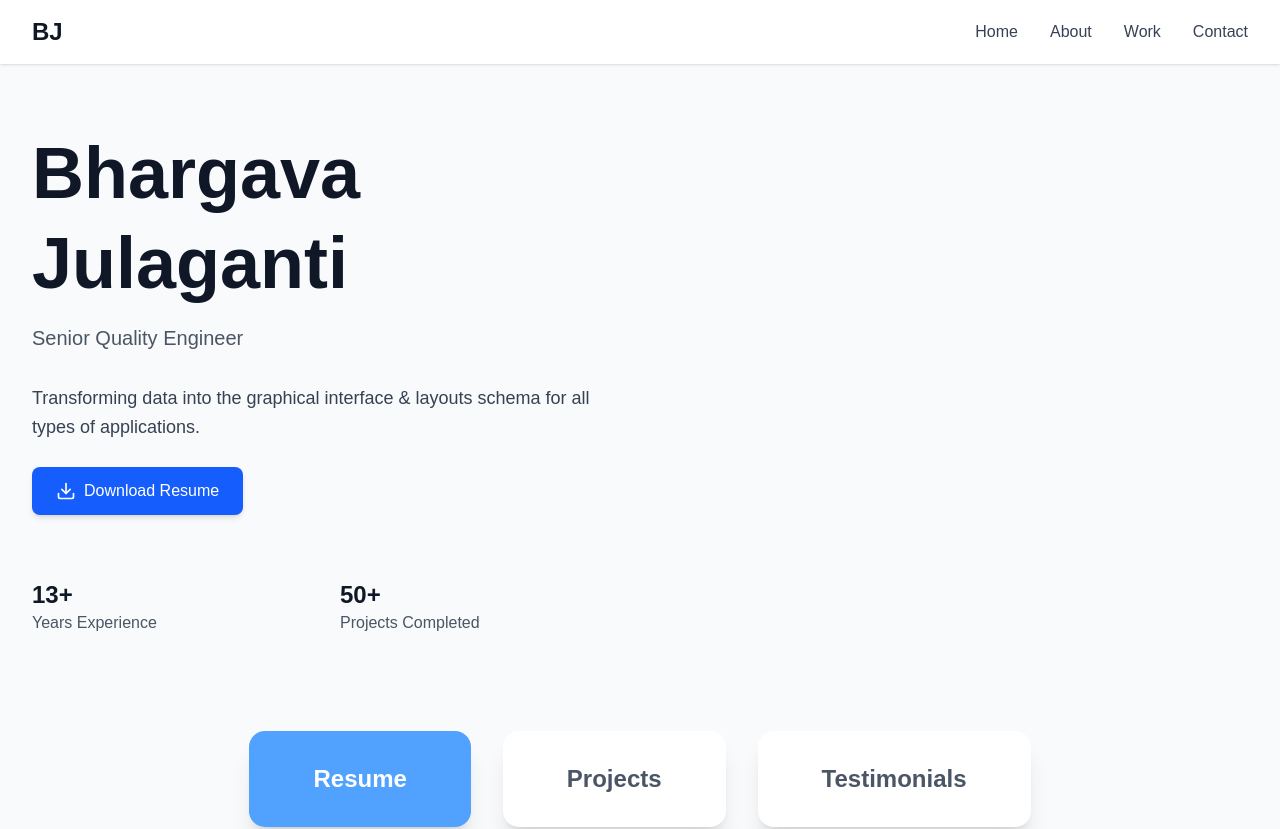
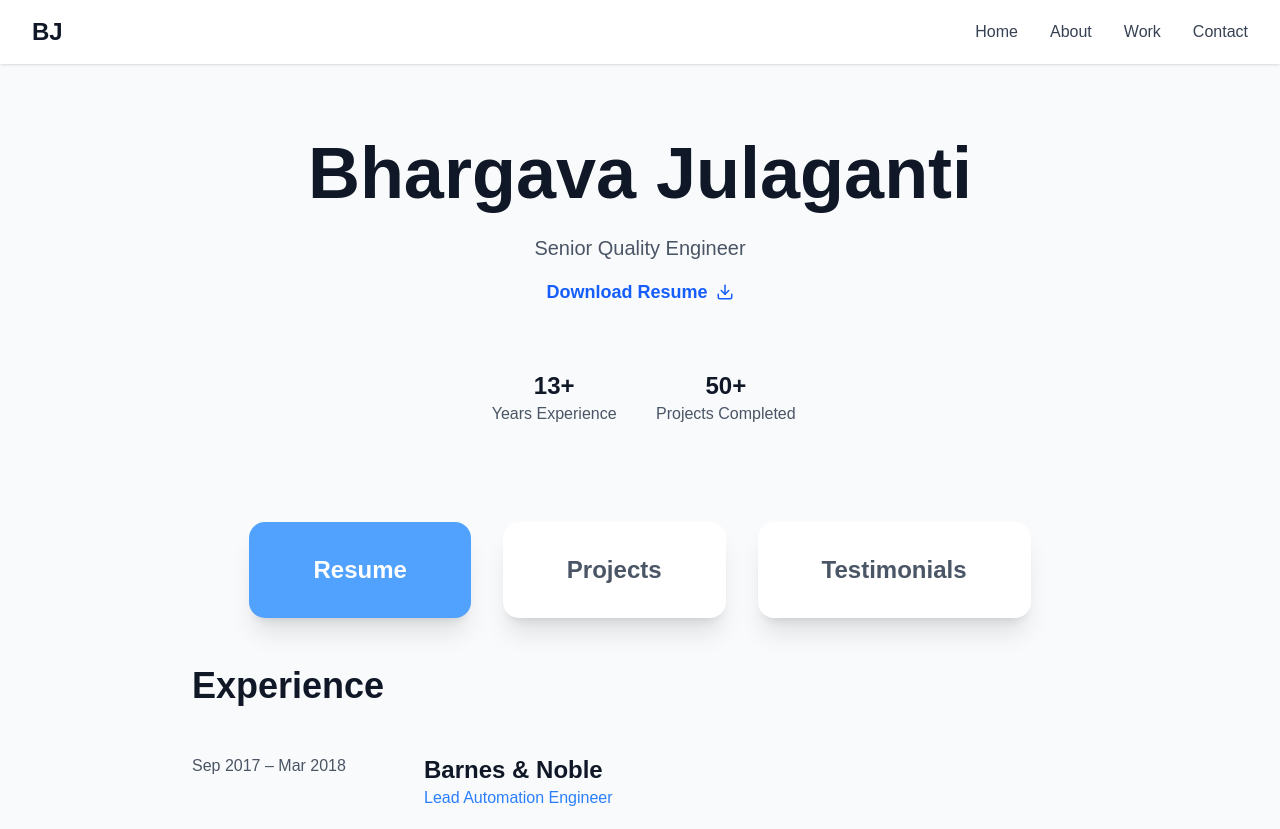
Before and after one commit to bhargavjulaganti/bhargava-portfolio, a Next.js app: page / in a window 1280 px wide. Shown: the top 829 px of the page. Built offline with nearby package versions, Linux system fonts and the light colour scheme.

Commit message:
aligning project

```diff
--- a/src/app/page.tsx
+++ b/src/app/page.tsx
@@ -49,30 +49,22 @@ export default function BhargavaPortfolio() {
 
       {/* Hero Section */}
       <main className="max-w-7xl mx-auto px-4 sm:px-6 lg:px-8 py-16">
-        <div className="grid grid-cols-1 lg:grid-cols-2 gap-12 items-center">
-
-          {/* Left Column - Text Content */}
-          <div className="space-y-8">
-            <div>
-              <h1 className="text-5xl sm:text-6xl lg:text-7xl font-bold text-gray-900 leading-tight">
+        <div className="flex flex-col items-center text-center">
+          {/* Name, Title, Resume Link */}
+          <h1 className="text-5xl sm:text-6xl lg:text-7xl font-bold text-gray-900 leading-tight whitespace-nowrap">
             Bhargava Julaganti
           </h1>
           <p className="text-xl text-gray-600 mt-4">Senior Quality Engineer</p>
-            </div>
-
-            <div className="space-y-6">
-              <p className="text-lg text-gray-700 leading-relaxed">
-                Transforming data into the graphical interface & layouts schema for all types of applications.
-              </p>
-
-              <button className="inline-flex items-center px-6 py-3 bg-blue-600 text-white font-medium rounded-lg hover:bg-blue-700 transition-colors shadow-md hover:shadow-lg">
-                <Download size={20} className="mr-2" />
-                Download Resume
-              </button>
-            </div>
-
+          <a
+            href="/resume.pdf"
+            className="text-blue-600 font-semibold text-lg hover:underline flex items-center gap-1 justify-center mt-4"
+            target="_blank"
+            rel="noopener noreferrer"
+          >
+            Download Resume <Download size={18} className="ml-1" />
+          </a>
           {/* Skills or Stats */}
-            <div className="grid grid-cols-2 gap-8 pt-8">
+          <div className="grid grid-cols-2 gap-8 pt-8 mt-8">
             <div>
               <h3 className="text-2xl font-bold text-gray-900">13+</h3>
               <p className="text-gray-600">Years Experience</p>
@@ -81,30 +73,6 @@ export default function BhargavaPortfolio() {
               <h3 className="text-2xl font-bold text-gray-900">50+</h3>
               <p className="text-gray-600">Projects Completed</p>
             </div>
-            </div>
-          </div>
-
-          {/* Right Column - Profile Image */}
-          <div className="relative">
-            {/* <div className="relative overflow-hidden rounded-2xl shadow-2xl">
-              <img
-                src="https://images.unsplash.com/photo-1507003211169-0a1dd7228f2d?ixlib=rb-4.0.3&ixid=M3wxMjA3fDB8MHxwaG90by1wYWdlfHx8fGVufDB8fHx8fA%3D%3D&auto=format&fit=crop&w=687&q=80"
-                alt="Bhargava Julaganti - Senior Quality Engineer"
-                className="w-full h-96 lg:h-[500px] object-cover"
-              /> */}
-
-              {/* Overlay gradient */}
-              {/* <div className="absolute inset-0 bg-gradient-to-t from-black/20 to-transparent"></div>
-            </div> */}
-
-            {/* Floating elements */}
-            {/* <div className="absolute -top-4 -right-4 w-16 h-16 bg-blue-600 rounded-full flex items-center justify-center shadow-lg">
-              <span className="text-white font-bold text-lg">UI</span>
-            </div> */}
-
-            {/* <div className="absolute -bottom-4 -left-4 w-20 h-20 bg-green-500 rounded-full flex items-center justify-center shadow-lg">
-              <span className="text-white font-bold text-sm">UX</span>
-            </div> */}
           </div>
         </div>
 
```
Lines whose indentation alone changed are shown as unchanged.
